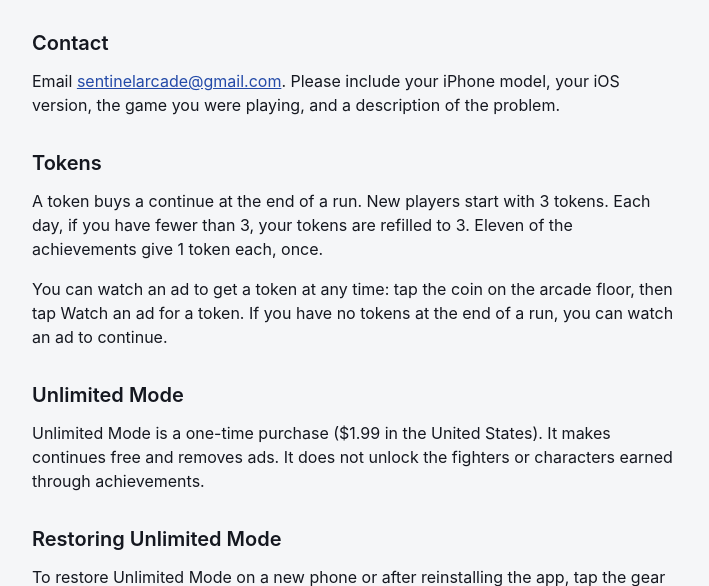
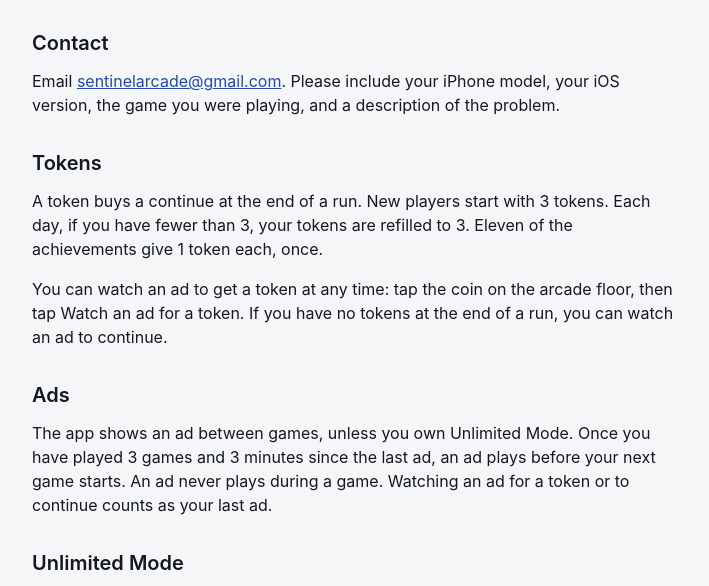
Before and after one commit to sentinelarcade/sentinelarcade.github.io, a plain HTML site: page index.html in a window 1280 px wide. Shown: the part 171-757 px from the top of the page, without its empty margins (284-993 px from the left). Drawn offline with Linux system fonts and the light colour scheme.

Commit message:
The ad between games
The support page gains an Ads section and the privacy policy's Advertising
paragraph describes the new rule: an ad between games once 3 games and 3
minutes have been played since the last ad. The switch ad is gone.

Co-Authored-By: Claude Opus 5.5 <noreply@anthropic.com>

```diff
--- a/index.html
+++ b/index.html
@@ -128,6 +128,9 @@ footer { font: var(--t-small); color: var(--text-muted); margin-top: var(--space
 <p>A token buys a continue at the end of a run. New players start with 3 tokens. Each day, if you have fewer than 3, your tokens are refilled to 3. Eleven of the achievements give 1 token each, once.</p>
 <p>You can watch an ad to get a token at any time: tap the coin on the arcade floor, then tap Watch an ad for a token. If you have no tokens at the end of a run, you can watch an ad to continue.</p>
 
+<h2>Ads</h2>
+<p>The app shows an ad between games, unless you own Unlimited Mode. Once you have played 3 games and 3 minutes since the last ad, an ad plays before your next game starts. An ad never plays during a game. Watching an ad for a token or to continue counts as your last ad.</p>
+
 <h2>Unlimited Mode</h2>
 <p>Unlimited Mode is a one-time purchase ($1.99 in the United States). It makes continues free and removes ads. It does not unlock the fighters or characters earned through achievements.</p>
 
```
Also changed, not shown: privacy.html (+1 -1 lines).
